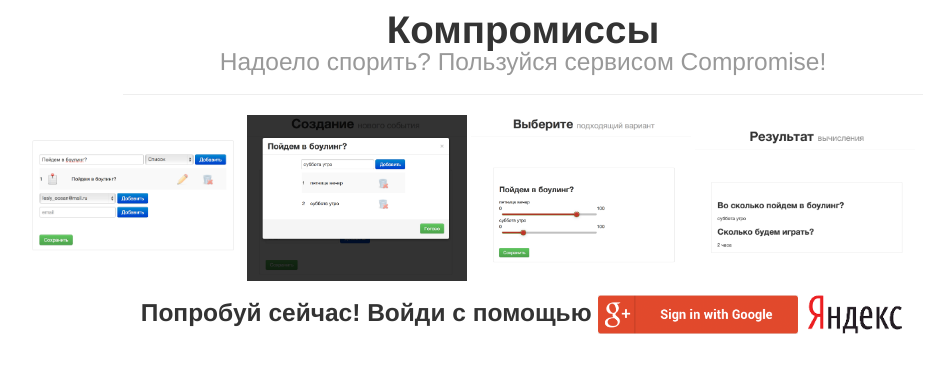
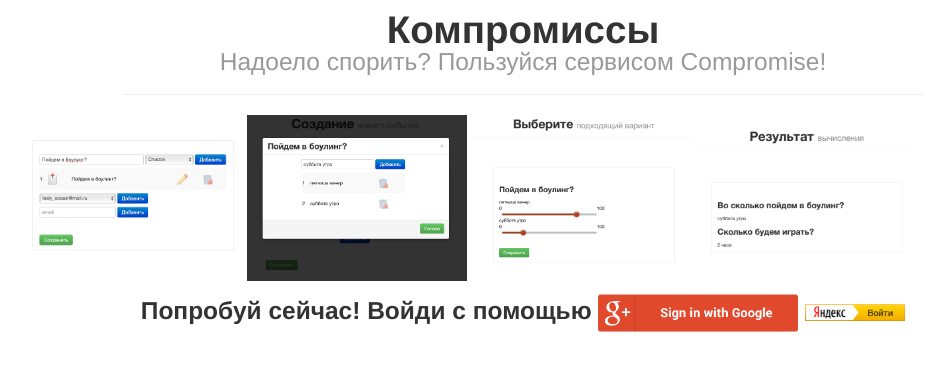
Before and after one commit to hardcoreinc/compromise, a Django app: page / in a window 1280 px wide. Shown: the top 373 px of the page, without its empty margins (117-1053 px from the left). Run offline with Django 3.2, Linux system fonts and the light colour scheme; parts of the project's set-up code (start-up, migrations or seed data) failed here and were passed over; some libraries are stand-ins or nearby versions.

Commit message:
change yandex.png

```diff
--- a/compromise/templates/index.html
+++ b/compromise/templates/index.html
@@ -20,7 +20,7 @@
 	<div>
 	<center><h3>Попробуй сейчас! Войди с помощью <a href="{% url 'socialauth_begin' 'google-oauth2' %}" title="Войти через Google"><img width="200px" src="../static/img/googleplus.png" /></a>
 
-	<a href="https://oauth.yandex.ru/authorize?response_type=code&client_id=bed4f2696a58489c8e9c7524b10b0681" title="Яндекс"><img width="100px" SRC="../static/img/yandex.png"></a>
+	<a href="https://oauth.yandex.ru/authorize?response_type=code&client_id=bed4f2696a58489c8e9c7524b10b0681" title="Яндекс"><img width="100px" SRC="../static/img/login-with-yandex-6.png"></a>
 	</h3></center>
 	</div>
 </body>
```
